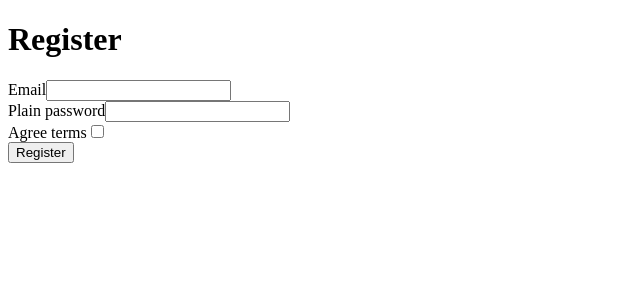
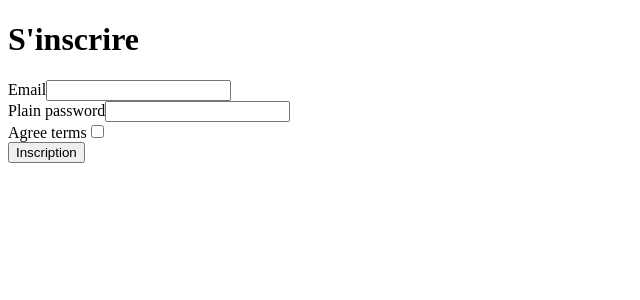
Before and after one commit to florianmathieudev/GRBA, a Symfony app: template GRBA/templates/registration/register.html.twig in a window 1280 px wide. Shown: the top 300 px of the page, without its empty margins (0-640 px from the left). Run offline with Twig, Linux system fonts and the light colour scheme; the template is opened without the code that fills it, so the values that code supplies are empty; form fields are guessed from the names that the template uses; some libraries are stand-ins or nearby versions.

Commit message:
Editing Register Twig

```diff
--- a/GRBA/templates/registration/register.html.twig
+++ b/GRBA/templates/registration/register.html.twig
@@ -1,15 +1,15 @@
 {% extends 'base.html.twig' %}
 
-{% block title %}Register{% endblock %}
+{% block title %}Inscription{% endblock %}
 
 {% block body %}
-    <h1>Register</h1>
+    <h1>S'inscrire</h1>
 
     {{ form_start(registrationForm) }}
         {{ form_row(registrationForm.email) }}
         {{ form_row(registrationForm.plainPassword) }}
         {{ form_row(registrationForm.agreeTerms) }}
 
-        <button class="btn">Register</button>
+        <button class="btn">Inscription</button>
     {{ form_end(registrationForm) }}
 {% endblock %}
```
